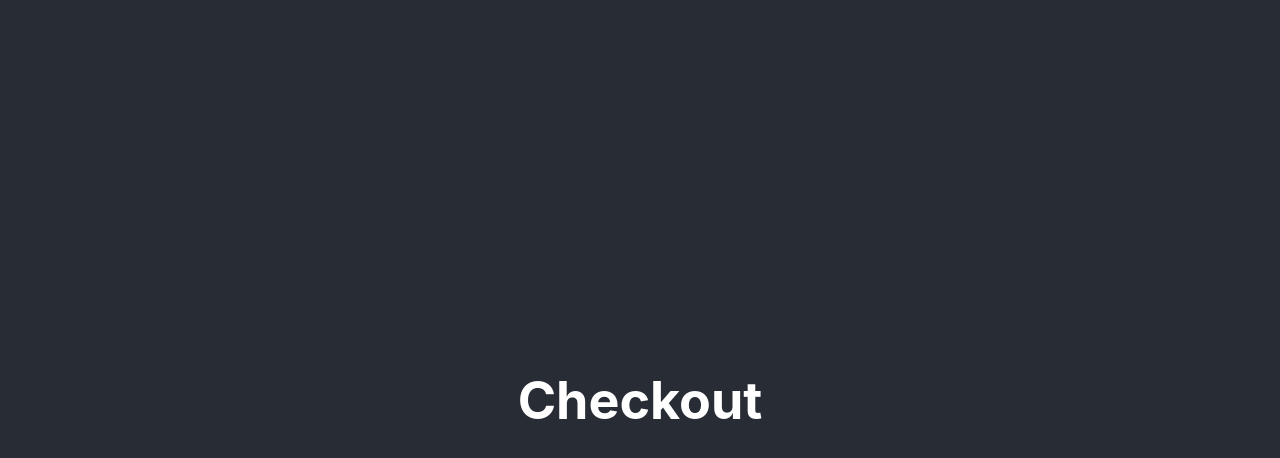
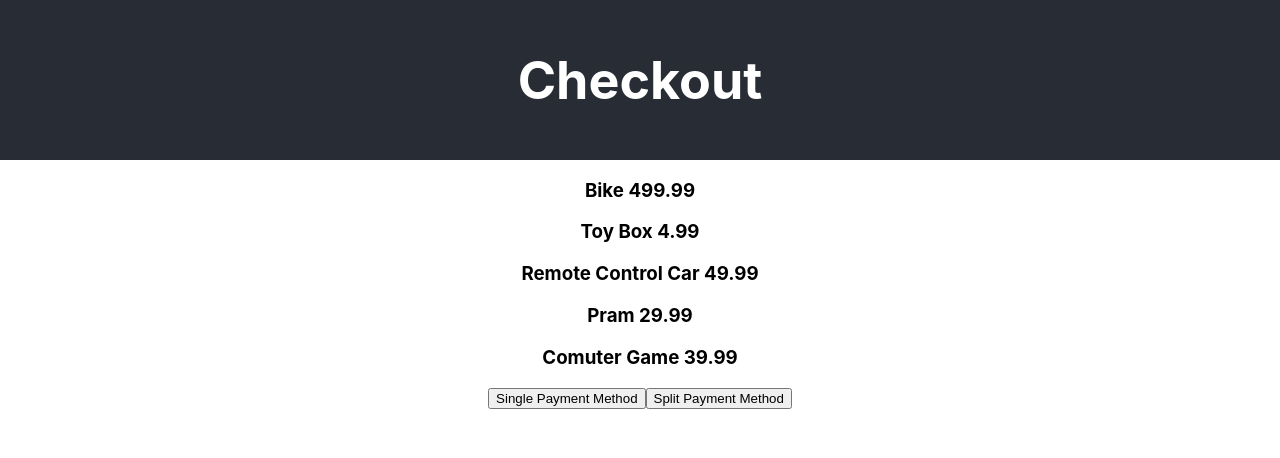
Before and after one commit to GLYNKNIGHT/Iceland-Checkout, a React (Create React App) app: page / in a window 1280 px wide. Shown: the top 458 px of the page. Built offline with nearby package versions, Linux system fonts and the light colour scheme; data requests are answered from the project's data file.

Commit message:
Showing data on first page

```diff
--- a/src/App.css
+++ b/src/components/App/App.css
@@ -15,7 +15,7 @@
 
 .App-header {
   background-color: #282c34;
-  min-height: 100vh;
+  min-height: 20vh;
   display: flex;
   flex-direction: column;
   align-items: center;
--- a/src/App.js
+++ b/src/components/App/App.js
@@ -1,6 +1,6 @@
 import {useState, useEffect} from 'react'
 import './App.css';
-
+import List from "../List/List"
 function App() {
 const [basket, setBasket] = useState()
 
@@ -18,6 +18,11 @@ useEffect(()=> {
       <header className="App-header">
         <h1>Checkout</h1>
       </header>
+      <section>
+      {basket && <List basket = {basket}/>}
+        <button>Single Payment Method</button>
+        <button>Split Payment Method</button>
+      </section>
     </div>
   );
 }
--- /dev/null
+++ b/src/components/List/List.js
@@ -0,0 +1,9 @@
+
+const List  =({basket}) =>{
+
+   return  <div>
+    {basket.map((item) => <div><h3>{item.item} {item.price} </h3></div>)}
+    </div>
+}
+
+export default List;
--- a/src/index.js
+++ b/src/index.js
@@ -1,7 +1,7 @@
 import React from 'react';
 import ReactDOM from 'react-dom/client';
 import './index.css';
-import App from './App';
+import App from './components/App/App'
 import reportWebVitals from './reportWebVitals';
 
 const root = ReactDOM.createRoot(document.getElementById('root'));
```
Also changed, not shown: 1 other file (tests, documents, lock files or other folders).
